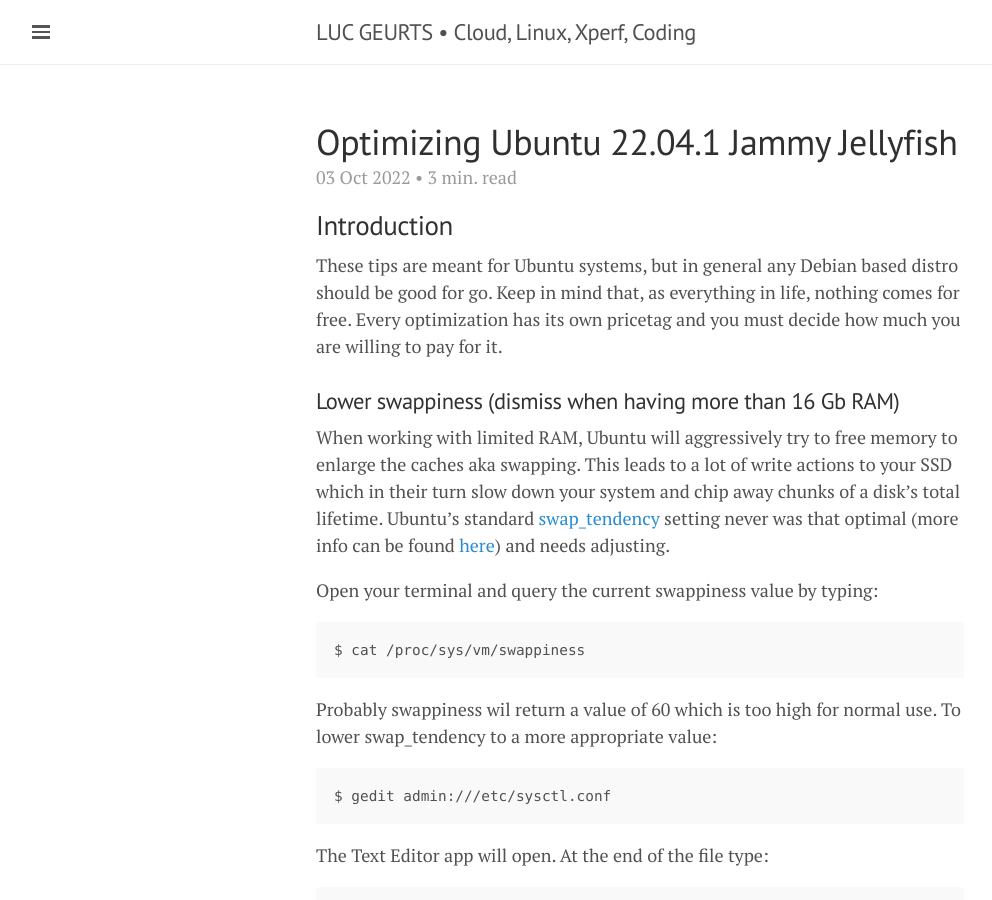
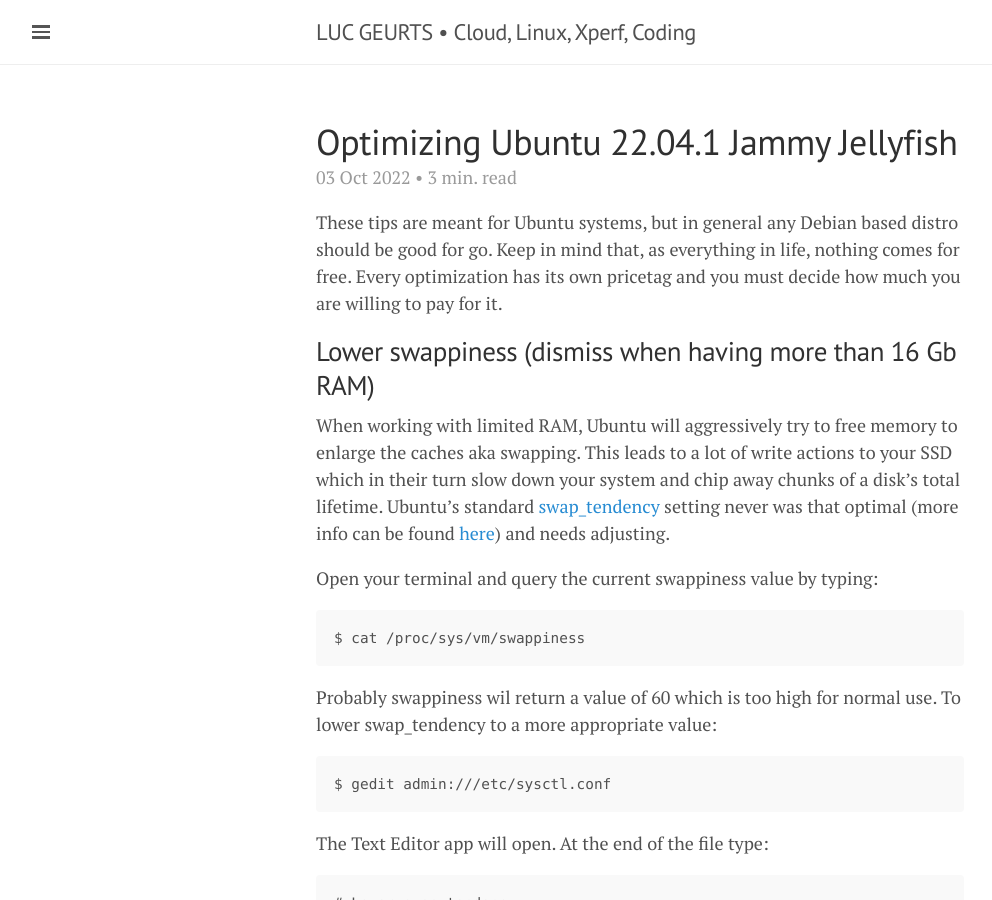
Before and after one commit to lgeurts/lgeurts.github.io, a Jekyll site: the page built from _posts/2022-10-03-optimizing-ubuntu-22.04.1-jammy-jellyfish.md, in a window 1280 px wide and 900 px high. Shown: the whole window, without its empty margins (0-992 px from the left). Built offline with Jekyll 4.4.1, drawn with Linux system fonts in a browser that asks for light colours; nearby versions of some CDN libraries; comment, search, counter and statistics services are not loaded.

Commit message:
Update 2022-10-03-optimizing-ubuntu-22.04.1-jammy-jellyfish.md

````diff
--- a/_posts/2022-10-03-optimizing-ubuntu-22.04.1-jammy-jellyfish.md
+++ b/_posts/2022-10-03-optimizing-ubuntu-22.04.1-jammy-jellyfish.md
@@ -7,11 +7,10 @@
 tags: [ Linux Tutorials ]
 ---
 
-## Introduction
 These tips are meant for Ubuntu systems, but in general any Debian based distro should be good for go.
 Keep in mind that, as everything in life, nothing comes for free. Every optimization has its own pricetag and you must decide how much you are willing to pay for it.
 
-### Lower swappiness (dismiss when having more than 16 Gb RAM)
+## Lower swappiness (dismiss when having more than 16 Gb RAM)
 When working with limited RAM, Ubuntu will aggressively try to free memory to enlarge the caches aka swapping. This leads to a lot of write actions to your SSD which in their turn slow down your system and chip away chunks of a disk's total lifetime.
 Ubuntu's standard [swap_tendency](https://unix.stackexchange.com/questions/134202/when-is-swap-triggered-or-how-to-calculate-swap-tendency#134206) setting never was that optimal (more info can be found [here](https://rudd-o.com/linux-and-free-software/tales-from-responsivenessland-why-linux-feels-slow-and-how-to-fix-that)) and needs adjusting.
 
@@ -30,7 +29,7 @@
 ```
 and save. To activate the new setting, restart the computer.
 
-### Activate the zram system kernel function
+## Activate the zram system kernel function
 
 If your PC has enough memory, zram could be used to replace the /swap.img file altogether.
 
````
